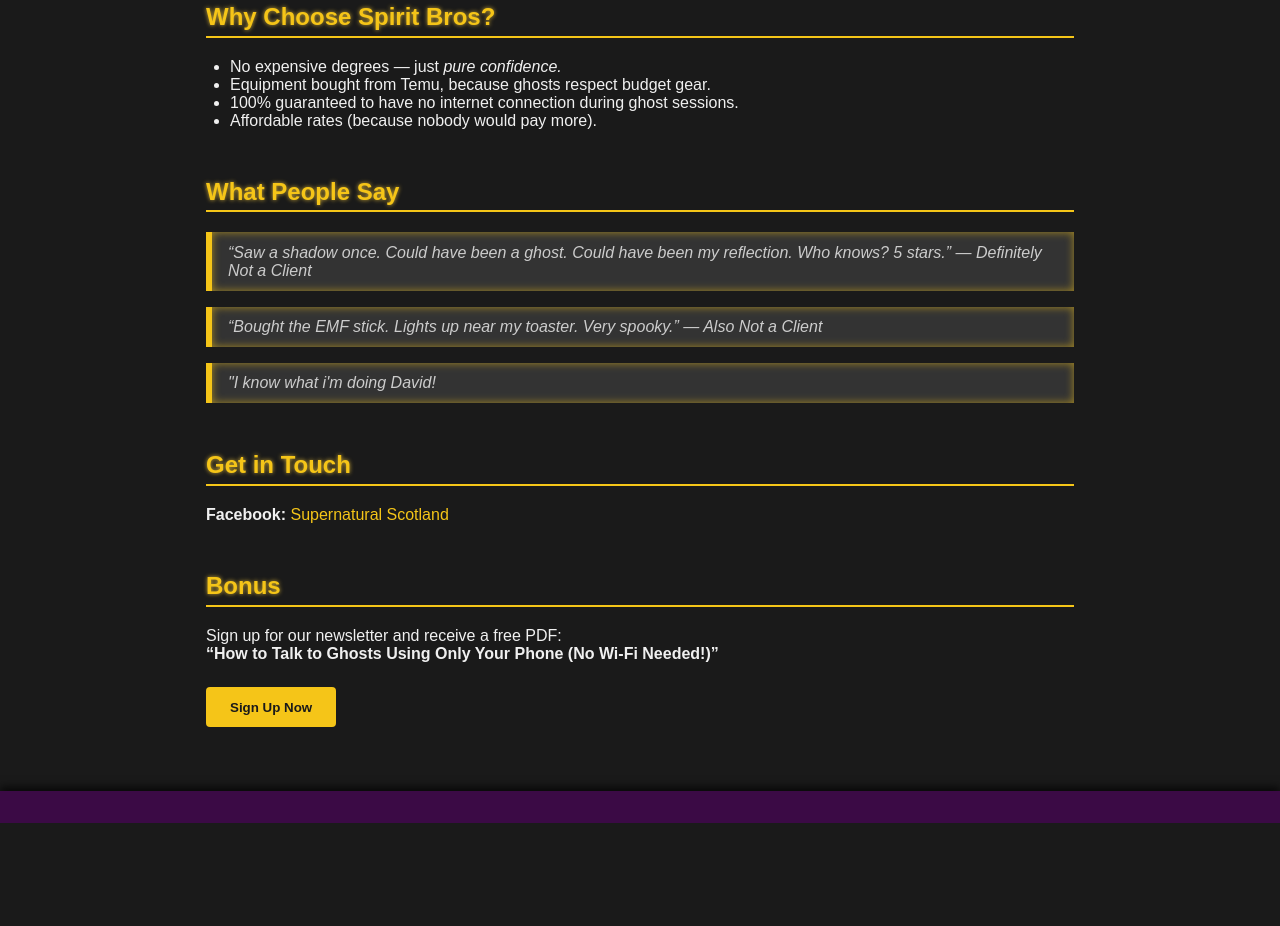
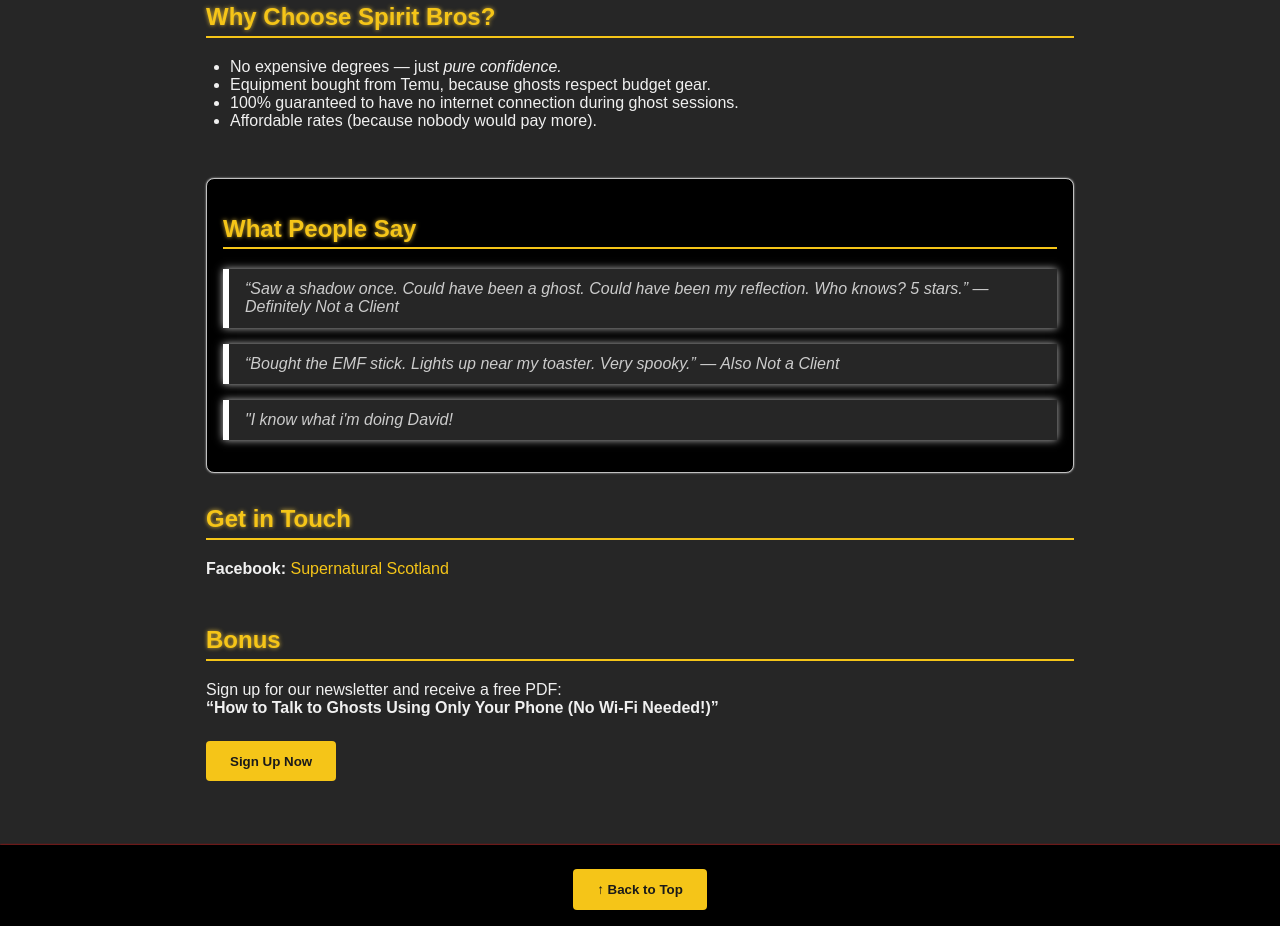
Before and after one commit to Haldred1/Markus, a plain HTML site: page index.html in a window 1280 px wide. Shown: the part 2032-2958 px from the top of the page. Before the commit the page ends 2855 px from the top, so only its background shows below. Drawn offline with Linux system fonts and the light colour scheme.

Commit message:
Update index.html

```diff
--- a/index.html
+++ b/index.html
@@ -43,7 +43,7 @@
 
       body {
         font-family: "Segoe UI", Tahoma, Geneva, Verdana, sans-serif;
-        background: #1a1a1a;
+        background: #262626;
         color: #f0f0f0;
         margin: 0;
         padding: 0;
@@ -52,12 +52,13 @@
         min-height: 100vh;
       }
       header {
-        background: #3b0a45;
+        background: black ;
         padding: 2rem;
         text-align: center;
         box-shadow: 0 4px 8px rgba(0, 0, 0, 0.7);
         position: relative;
         overflow: visible;
+        box-shadow: 2px 2px 2px red;
       }
       header h1 {
         margin: 0;
@@ -111,11 +112,11 @@
       blockquote {
         font-style: italic;
         color: #ccc;
-        background: #333;
-        border-left: 6px solid #f5c518;
+        background: #262626;
+        border-left: 6px solid white;
         margin: 1rem 0;
         padding: 0.7rem 1rem;
-        box-shadow: 0 0 8px #f5c51899 inset;
+        box-shadow: 0 0 8px silver;
       }
       ul {
         list-style-type: disc;
@@ -129,7 +130,7 @@
         text-decoration: underline;
       }
       footer {
-        background: #3b0a45;
+        background: black;
         text-align: center;
         padding: 1rem 0;
         color: #f0f0f0;
@@ -138,6 +139,7 @@
         box-shadow: 0 -4px 8px rgba(0, 0, 0, 0.7);
         position: relative;
         z-index: 5;
+        box-shadow: 2px 2px 2px 2px red;
       }
       .contact-info p {
         margin: 0.2rem 0;
@@ -242,6 +244,17 @@
         margin-bottom: 2rem;
         font-style: normal;
       }
+
+      .author2 {
+        background: black;
+        border: 1px solid silver;
+        padding: 1rem;
+        border-radius: 8px;
+        box-shadow: 0 0 2px silver;
+        margin-bottom: 2rem;
+        font-style: normal;
+      }
+
       .photographer h3,
       .author h3 {
         margin-top: 0;
@@ -514,7 +527,7 @@
         </ul>
       </section>
 
-      <section>
+      <section class="author2">
         <h2>What People Say</h2>
         <blockquote>
           “Saw a shadow once. Could have been a ghost. Could have been my
@@ -556,6 +569,8 @@
           Sign Up Now
         </button>
       </section>
+
+
     </main>
 
     <!-- Floating ghost shapes -->
@@ -569,7 +584,12 @@
     <div class="eye bottom-left" aria-hidden="true"></div>
     <div class="eye bottom-right" aria-hidden="true"></div>
 
-    <footer></footer>
+    <footer>
+
+  <div class="back-to-top-container">
+    <button onclick="scrollToTop()" class="back-to-top">↑ Back to Top</button>
+  </div>
+    </footer>
 
     <script>
   function myFunction(imgs) {
@@ -579,6 +599,11 @@
     imgText.innerHTML = imgs.alt;
     expandImg.parentElement.style.display = "block";
   }
+
+  // Back to Top function
+  function scrollToTop() {
+    window.scrollTo({ top: 0, behavior: 'smooth' });
+  }
 </script>
   </body>
 </html>
```
Lines whose indentation alone changed are shown as unchanged.
